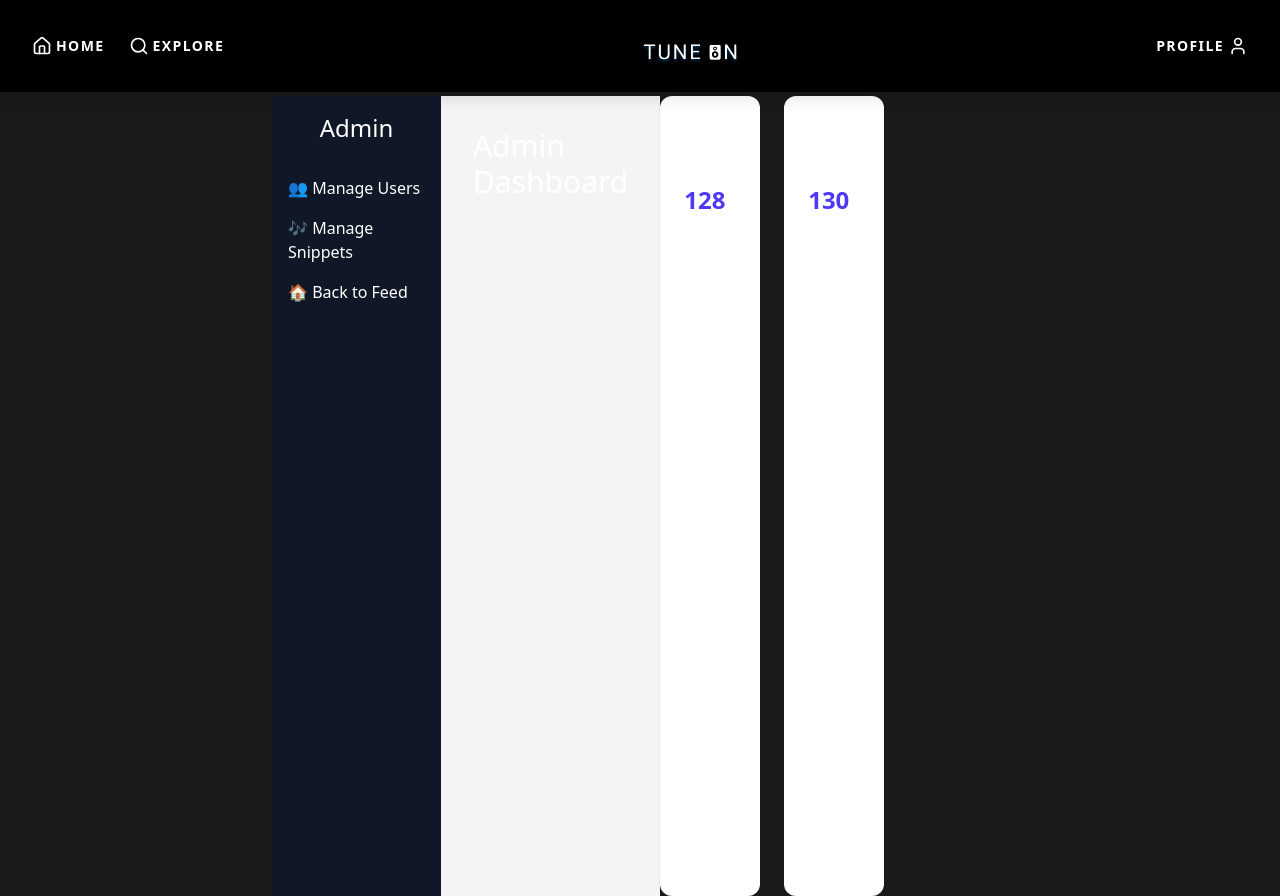
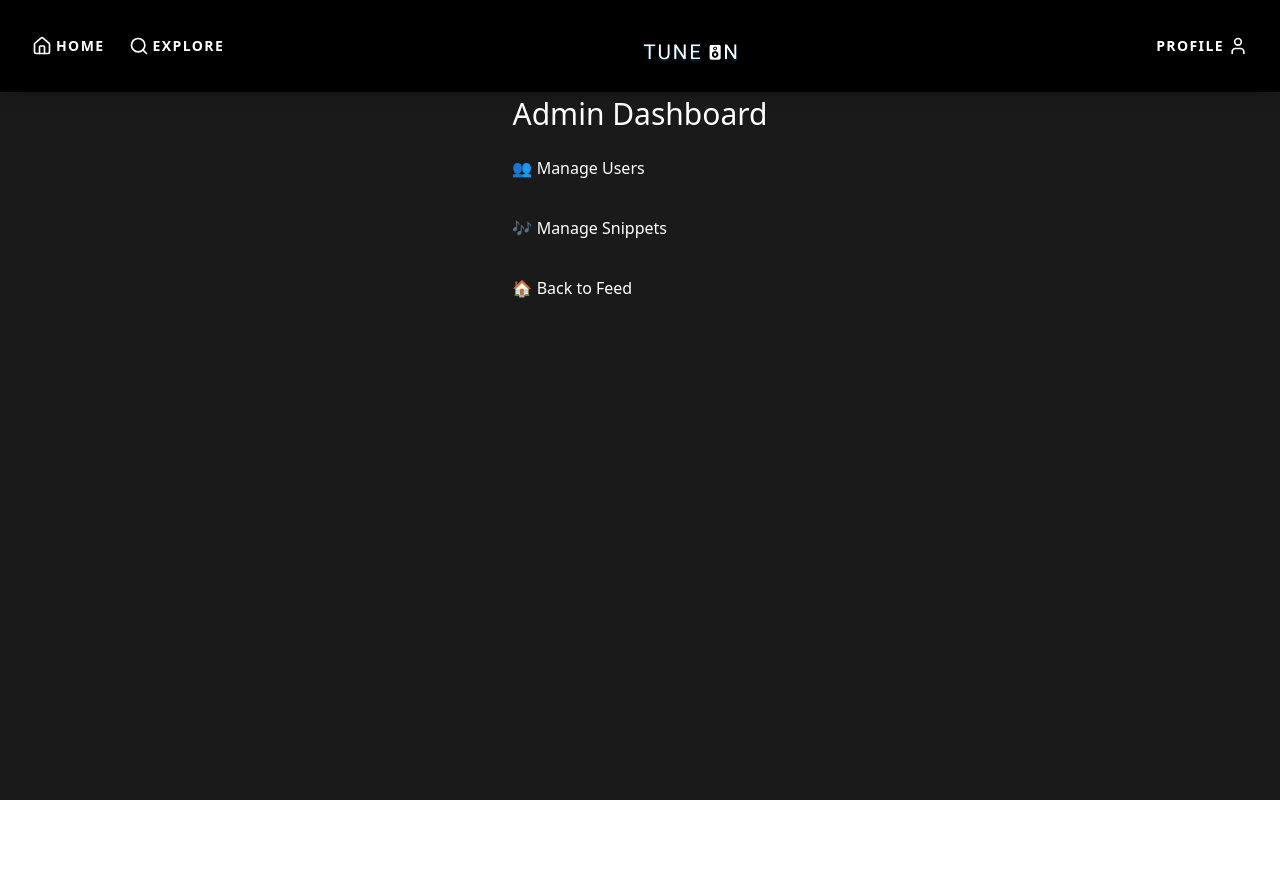
Before and after one commit to elFarfar/tune-in-, a React app in the folder frontend/: page /admin in a window 1280 px wide. After the commit the page ends 800 px from the top, so only its background shows below. Built offline with nearby package versions, Linux system fonts and the light colour scheme; the HTML template or start-up script is replaced by a standard one.

Commit message:
admin side bar reconstructed

```diff
--- a/frontend/src/components/AdminSidebar.jsx
+++ b/frontend/src/components/AdminSidebar.jsx
@@ -3,23 +3,22 @@ import { Link } from "react-router-dom";
 
 const AdminSidebar = () => {
   return (
-    <div className="bg-gray-900 text-white w-64 min-h-screen p-4">
-      <h2 className="text-2xl front-bold mb-8 text-center">Admin</h2>
-      <ul className="space-y-4">
+    <div className=" text-white items-center  ">
+      <ul className="space-y-9">
         <li>
-          <Link to="/admin/users" className="block-hover:text-indigo-400">
+          <Link to="/admin/users" className="hover:text-indigo-400">
             {" "}
             👥 Manage Users
           </Link>
         </li>
         <li>
-          <Link to="/admin/snippets" className="block-hover:text-indigo-400">
+          <Link to="/admin/snippets" className="hover:text-indigo-400">
             {" "}
             🎶 Manage Snippets
           </Link>
         </li>
         <li>
-          <Link to="/" className="block-hover:text-indigo-400">
+          <Link to="/" className="hover:text-indigo-400">
             {" "}
             🏠 Back to Feed{" "}
           </Link>
--- a/frontend/src/pages/Admin.jsx
+++ b/frontend/src/pages/Admin.jsx
@@ -3,27 +3,16 @@ import AdminSidebar from "../components/AdminSidebar";
 
 export default function Admin() {
   return (
-    <div className="flex min-h-screen">
+    <div className="flex">
+
+      {/*Main Content*/}
+      <div className="flex-1 ">
+        <h1 className="text-3xl front-bold mb-6">Admin Dashboard</h1>
       {/* Sidebar*/}
       <AdminSidebar />
-
-      {/*Main Content*/}
-      <div className="flex-1 bg-gray-100 p-8">
-        <h1 className="text-3xl front-bold mb-6">Admin Dashboard</h1>
       </div>
 
-      {/*MOCK DATA */}
-      <div className="grid grid-cols-1 md:grid-cols-2 lg:grid-cols-3 gap-6">
-        <div className="bg-white p-6 rounded-xl shadow">
-          <h2 className="font-semibold text-lg mb-2">Total Users</h2>
-          <p className="text-2xl font-bold text-indigo-600">128</p>
-        </div>
 
-        <div className="bg-white p-6 rounded-xl shadow">
-          <h2 className="font-semibold text-lg mb-2">Total snippets</h2>
-          <p className="text-2xl font-bold text-indigo-600">130</p>
-        </div>
-      </div>
     </div>
   );
 }
--- a/frontend/src/pages/AdminSnippets.jsx
+++ b/frontend/src/pages/AdminSnippets.jsx
@@ -9,7 +9,7 @@ export default function AdminSnippets() {
   return (
     <div>
       <h2 className="text-2xl font-bold mb-4">Manage Snippets</h2>
-      <table className="w-full bg-white shadow rounded">
+      <table className="w-full shadow rounded">
         <thead>
           <tr className="bg-indigo-600 text-white">
             <th className="p3 text-left">Title</th>
--- a/frontend/src/pages/AdminUsers.jsx
+++ b/frontend/src/pages/AdminUsers.jsx
@@ -10,7 +10,7 @@ export default function AdminUsers() {
   return (
     <div className="p-6">
       <h2 className="text-2xl font-bold mb-4">Manage Users</h2>
-      <table className="w-full bg-white shadow rounded">
+      <table className="w-full  shadow rounded">
         <thead>
           <tr className="bg-indigo-600 text-white">
             <th className="p-3 text-left">Name</th>
```
